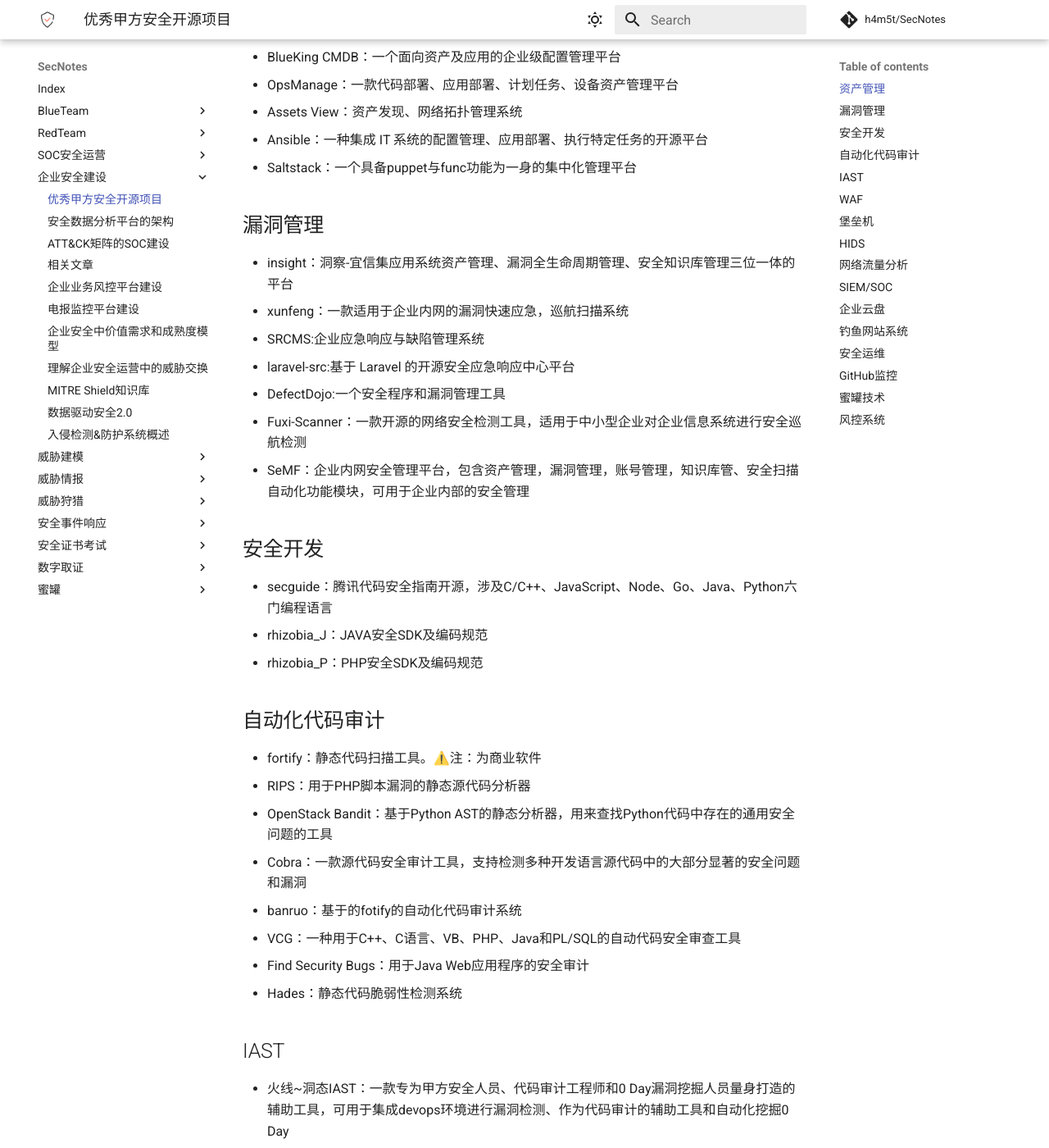
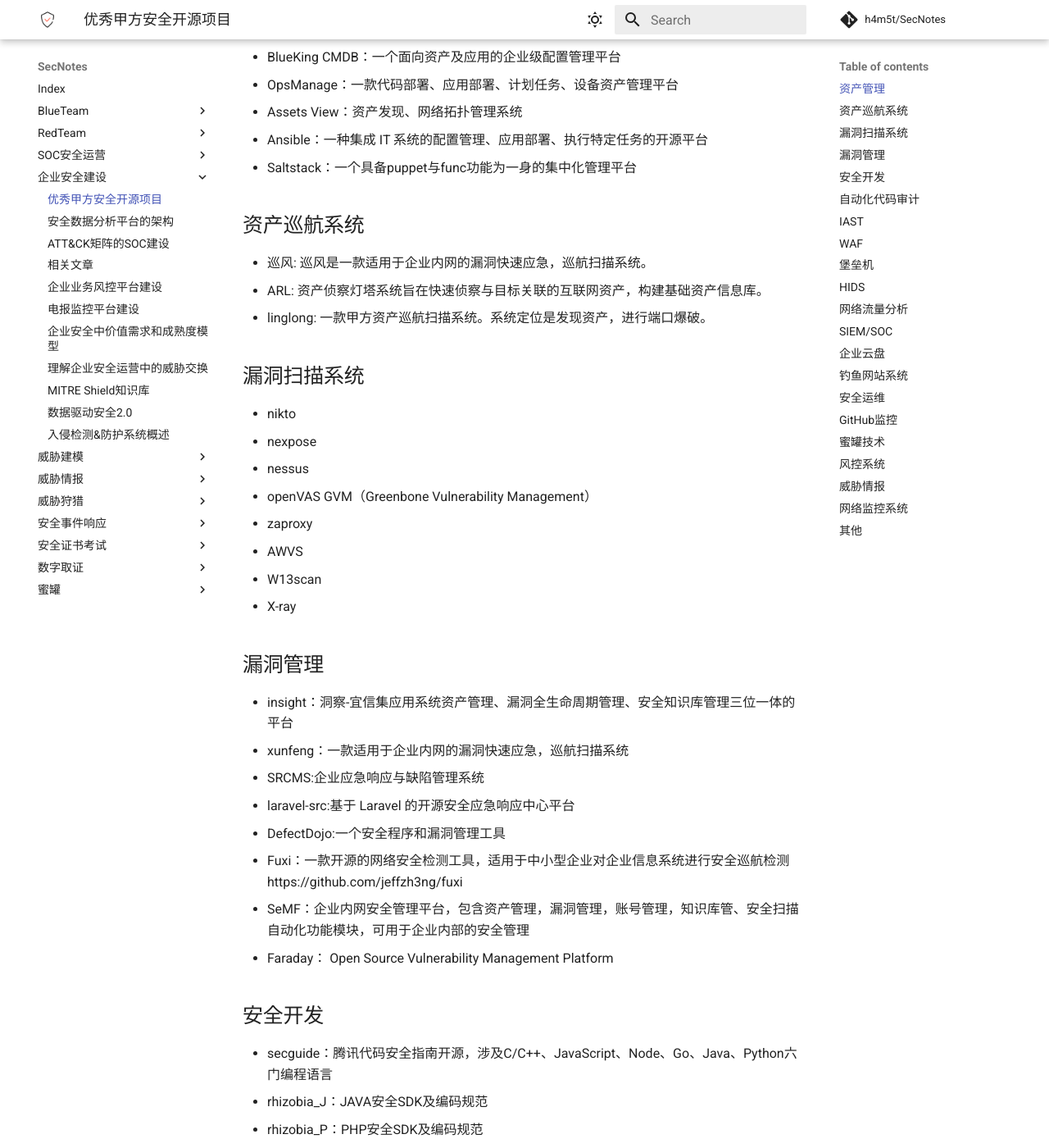
Before and after one commit to h4m5t/SecNotes, an MkDocs documentation site: the page built from docs/企业安全建设/0x01_security_projects.md, in a window 1280 px wide and 1400 px high, scrolled down 239 px. Shown: the whole window at 82% size. Built offline with MkDocs 1.6.1 and Material for MkDocs 9.7.7, drawn with Linux system fonts in a browser that asks for light colours; comment, search, counter and statistics services are not loaded; some of the changed text lies outside the part shown.

Commit message:
Update 0x01_security_projects.md

```diff
--- a/docs/企业安全建设/0x01_security_projects.md
+++ b/docs/企业安全建设/0x01_security_projects.md
@@ -10,7 +10,20 @@
 -   Ansible：一种集成 IT 系统的配置管理、应用部署、执行特定任务的开源平台
 -   Saltstack：一个具备puppet与func功能为一身的集中化管理平台
 
+## 资产巡航系统
+-   巡风: 巡风是一款适用于企业内网的漏洞快速应急，巡航扫描系统。
+-   ARL: 资产侦察灯塔系统旨在快速侦察与目标关联的互联网资产，构建基础资产信息库。
+-   linglong: 一款甲方资产巡航扫描系统。系统定位是发现资产，进行端口爆破。
 
+## 漏洞扫描系统
+-   nikto
+-   nexpose
+-   nessus
+-   openVAS GVM（Greenbone Vulnerability Management）
+-   zaproxy
+-   AWVS
+-   W13scan
+-   X-ray
 
 ## 漏洞管理
 
@@ -19,18 +32,15 @@
 -   SRCMS:企业应急响应与缺陷管理系统
 -   laravel-src:基于 Laravel 的开源安全应急响应中心平台
 -   DefectDojo:一个安全程序和漏洞管理工具
--   Fuxi-Scanner：一款开源的网络安全检测工具，适用于中小型企业对企业信息系统进行安全巡航检测
+-   Fuxi：一款开源的网络安全检测工具，适用于中小型企业对企业信息系统进行安全巡航检测https://github.com/jeffzh3ng/fuxi
 -   SeMF：企业内网安全管理平台，包含资产管理，漏洞管理，账号管理，知识库管、安全扫描自动化功能模块，可用于企业内部的安全管理
-
-
+-   Faraday： Open Source Vulnerability Management Platform
 
 ## 安全开发
 
 -   secguide：腾讯代码安全指南开源，涉及C/C++、JavaScript、Node、Go、Java、Python六门编程语言
 -   rhizobia_J：JAVA安全SDK及编码规范
 -   rhizobia_P：PHP安全SDK及编码规范
-
-
 
 ## 自动化代码审计
 
@@ -43,21 +53,17 @@
 -   Find Security Bugs：用于Java Web应用程序的安全审计
 -   Hades：静态代码脆弱性检测系统
 
-
-
-
 ## IAST
 
 -   火线~洞态IAST：一款专为甲方安全人员、代码审计工程师和0 Day漏洞挖掘人员量身打造的辅助工具，可用于集成devops环境进行漏洞检测、作为代码审计的辅助工具和自动化挖掘0 Day
 -   openrasp-iast：一款灰盒扫描工具，能够结合应用内部hook点信息精确的检测漏洞
 -   Semmle QL：Semmle公司提供了一个免费的检测平台，可以分析用Java，Python，JavaScript，TypeScript，C＃，Go，C和C ++编写的项目
 
-
-
 ## WAF
 
 -   ngx_lua_waf：一个基于LUA-nginx的模块（openresty）的网络应用防火墙
 -   OpenRASP：一款免费、开源的应用运行时自我保护产品
+-   NAXSI: NAXSI is an open-source, high performance, low rules maintenance WAF for NGINX
 -   ModSecurity：一个入侵侦测与防护引擎
 -   锦衣盾：基于openresty(nginx+lua)开发的下一代web应用防火墙
 -   x-waf：适用于中小企业的云waf
@@ -75,11 +81,10 @@
 -   麒麟堡垒机：开源版只支持一部分功能，剩下的功能需要购买
 
 
-
 ## HIDS
 
 -   OSSEC：一款开源的IDS检测系统，包括了日志分析、完整性检查、rook-kit检测，基于时间的警报和主动响应
--   Wazuh：一个免费的，开源的企业级安全监控解决方案，用于威胁检测，完整性监控，事件响应和合规性
+-   Wazuh：一个免费的，开源的企业级安全监控解决方案，用于威胁检测，完整性监控，事件响应和合规性（也是EDR）
 -   Suricata：一个免费的开源，成熟，快速和强大的网络威胁检测引擎
 -   Snort：网络入侵检测和预防系统
 -   Osquery:一个SQL驱动操作系统检测和分析工具
@@ -93,6 +98,7 @@
 -   Security Onion:免费开源网络安全监控系统
 -   OpenWIPS-ng：一款开源的模块化无线IPS（Intrusion Prevention System，入侵防御系统）
 -   Moloch: 网络流量收集与分析
+-   ELKeid: Elkeid是一款可以满足主机，容器与容器群，Serverless等多种工作负载加载安全需要的开源解决方案，来源于字节跳动内部最佳实践。
 
 
 
@@ -100,6 +106,8 @@
 
 -   Zeek：一个功能强大的网络分析框架
 -   Kismet：一种无线网络和设备检测器，嗅探器，驱动工具和WIDS（无线入侵检测）框架
+-   Malcolm: Malcolm is a powerful, easily deployable network traffic analysis tool.
+-   Arkime: Arkime (formerly Moloch) is an open source, large scale, full packet capturing, indexing, and database system.
 
 
 
@@ -148,6 +156,7 @@
 -   cuckoo：一个自动化的动态恶意软件分析系统
 -   theZoo：一个恶意软件分析项目
 -   OpenDLP：一个免费的，开源的，基于代理和无代理的，集中管理，可大规模分发的数据丢失防护工具
+-   OpenRASP： 百度针对RASP概念推出的一款开源免费的自适应安全产品
 
 
 
@@ -181,7 +190,6 @@
 -   Shockpot：一个Web应用程序蜜罐，旨在找到试图利用Bash远程代码漏洞的攻击者，CVE-2014-6271
 
 
-
 ## 风控系统
 
 -   TH-Nebula：星云风控系统是一套互联网风控分析和检测平台
@@ -192,3 +200,28 @@
 -   RiskControl:轻量级JAVA实时业务风控系统
 
 -   Urule:一款纯Java规则引擎，可快速实现规则的定义、维护与发布。
+
+## 威胁情报
+-   SpiderFoot: SpiderFoot is an open source intelligence (OSINT) automation tool.
+
+## 网络监控系统
+-   Centreon
+-   zabbix
+-   cacti
+-   prometheus
+-   PRTG
+-   librenms
+-   Nagios
+
+## 其他
+-   抗DDOS
+-   应急响应工具箱
+-   安全合规建设: OpenSCAP
+-   ISO27001
+-   安全应急响应中心：XSRC开源平台
+-   SDL
+-   SecDevOps
+-   DevSecOps
+-   云安全
+-   零信任
+-   分布式配置管理：Apollo，Disconf
```
